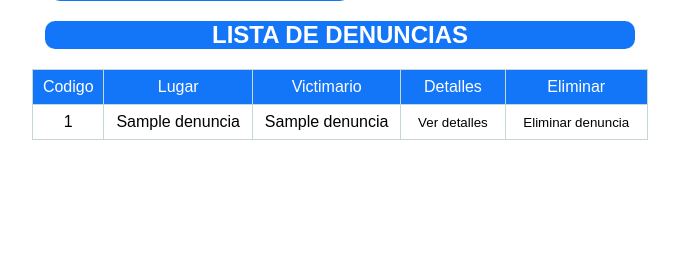
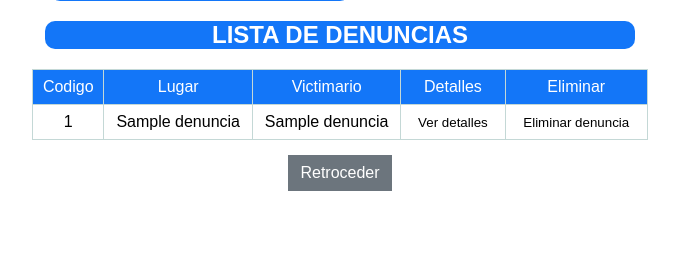
Before and after one commit to LuisFelipe133/UNCampusSinAcoso, a Flask app: template src/templates/auth/perfil.html in a window 1280 px wide. Shown: the part 407-662 px from the top of the page, without its empty margins (300-979 px from the left). Run offline with Flask 3, Linux system fonts and the light colour scheme; the template is opened without the code that fills it: most values are stand-ins (such as "Sample title", 1, 10 or a date in 2020); some libraries are stand-ins or nearby versions.

Commit message:
mejora en eliminación y retroceder con un botón

```diff
--- a/src/app.py
+++ b/src/app.py
@@ -118,6 +118,14 @@ def homeDoc():
         messages = get_flashed_messages()
         return render_template('homeDoc.html', messages=messages)
 
+@app.route('/backHome')
+def backHome():
+    messages = get_flashed_messages()
+    if User.getUserRol() == 'estudiante':
+        return render_template('home.html', messages=messages)
+    elif User.getUserRol() == 'psicologo':
+        return render_template('homeDoc.html', messages=messages)
+
 
 @app.route('/enviar', methods=['POST'])
 def enviar():
--- a/src/models/entities/User.py
+++ b/src/models/entities/User.py
@@ -8,6 +8,7 @@ class User(UserMixin):
         self.id = id
         self.correo = correo
         self.password = password
+        self.rol=None
     def to_dict(self):
         return {
             'id': self.id,
--- a/src/static/css/perfil.css
+++ b/src/static/css/perfil.css
@@ -92,3 +92,56 @@ table.center-table {
     flex: 1;
     /*background-color: #47f1a2f6; /* Color de fondo de la mitad izquierda */
   }
+
+.btn {
+    --bs-btn-padding-x: 0.75rem;
+    --bs-btn-padding-y: 0.375rem;
+    --bs-btn-font-family: ;
+    --bs-btn-font-size: 1rem;
+    --bs-btn-font-weight: 400;
+    --bs-btn-line-height: 1.5;
+    --bs-btn-color: var(--bs-body-color);
+    --bs-btn-bg: transparent;
+    --bs-btn-border-width: var(--bs-border-width);
+    --bs-btn-border-color: transparent;
+    --bs-btn-border-radius: var(--bs-border-radius);
+    --bs-btn-hover-border-color: transparent;
+    --bs-btn-box-shadow: inset 0 1px 0 rgba(255, 255, 255, 0.15),0 1px 1px rgba(0, 0, 0, 0.075);
+    --bs-btn-disabled-opacity: 0.65;
+    --bs-btn-focus-box-shadow: 0 0 0 0.25rem rgba(var(--bs-btn-focus-shadow-rgb), .5);
+    display: inline-block;
+    padding: var(--bs-btn-padding-y) var(--bs-btn-padding-x);
+    font-family: var(--bs-btn-font-family);
+    font-size: var(--bs-btn-font-size);
+    font-weight: var(--bs-btn-font-weight);
+    line-height: var(--bs-btn-line-height);
+    color: var(--bs-btn-color);
+    text-align: center;
+    text-decoration: none;
+    vertical-align: middle;
+    cursor: pointer;
+    -webkit-user-select: none;
+    -moz-user-select: none;
+    user-select: none;
+    border: var(--bs-btn-border-width) solid var(--bs-btn-border-color);
+    border-radius: var(--bs-btn-border-radius);
+    background-color: var(--bs-btn-bg);
+    transition: color .15s ease-in-out,background-color .15s ease-in-out,border-color .15s ease-in-out,box-shadow .15s ease-in-out;
+}
+.btn-secondary {
+  margin-top: 15px;
+  --bs-btn-color: #fff;
+  --bs-btn-bg: #6c757d;
+  --bs-btn-border-color: #6c757d;
+  --bs-btn-hover-color: #fff;
+  --bs-btn-hover-bg: #5c636a;
+  --bs-btn-hover-border-color: #565e64;
+  --bs-btn-focus-shadow-rgb: 130,138,145;
+  --bs-btn-active-color: #fff;
+  --bs-btn-active-bg: #565e64;
+  --bs-btn-active-border-color: #51585e;
+  --bs-btn-active-shadow: inset 0 3px 5px rgba(0, 0, 0, 0.125);
+  --bs-btn-disabled-color: #fff;
+  --bs-btn-disabled-bg: #6c757d;
+  --bs-btn-disabled-border-color: #6c757d;
+}
--- a/src/templates/auth/perfil.html
+++ b/src/templates/auth/perfil.html
@@ -64,7 +64,9 @@
         </tbody>
 
       </table>
+      <a class="btn btn-secondary" href="{{ url_for('backHome') }}">Retroceder</a>
       </div>
+
       <script src="../../static/js/eventos.js?v=1"></script>
 </body>
 </html>
```
